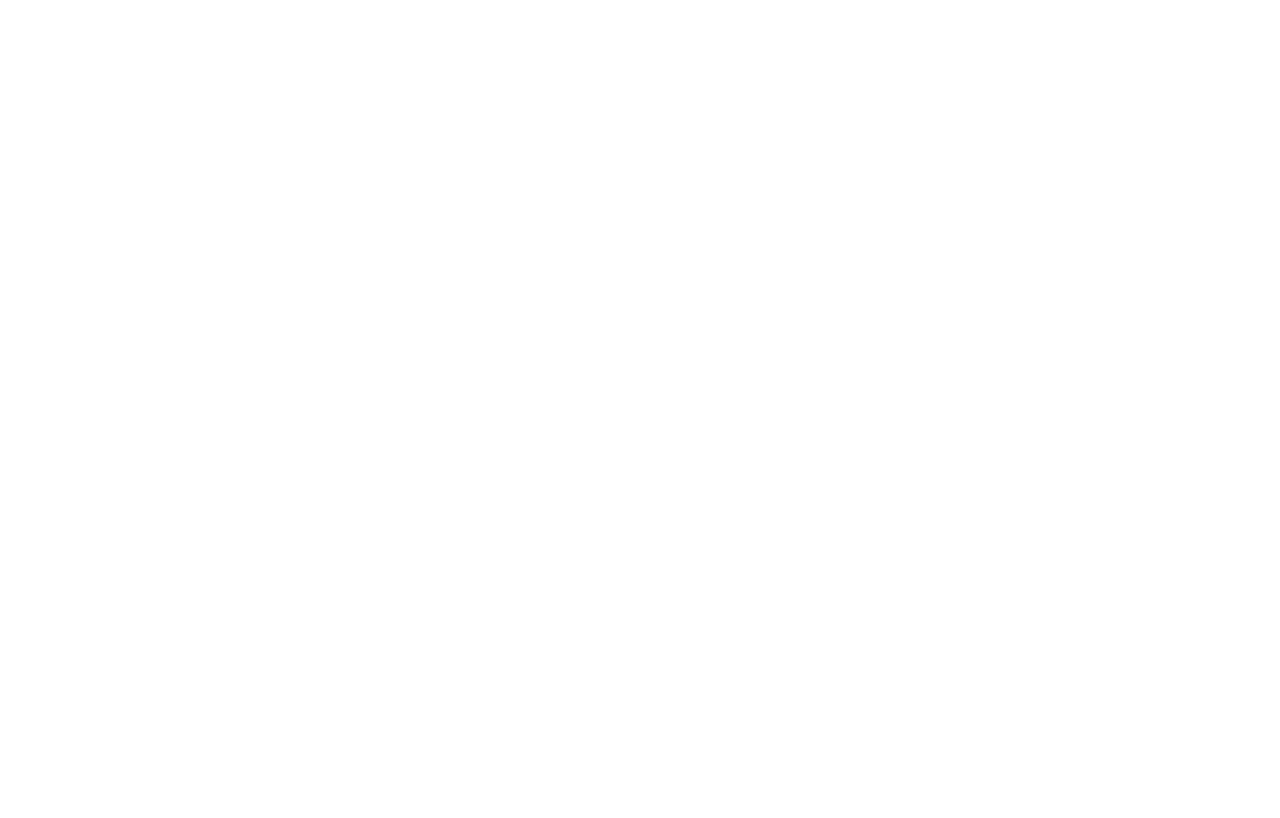
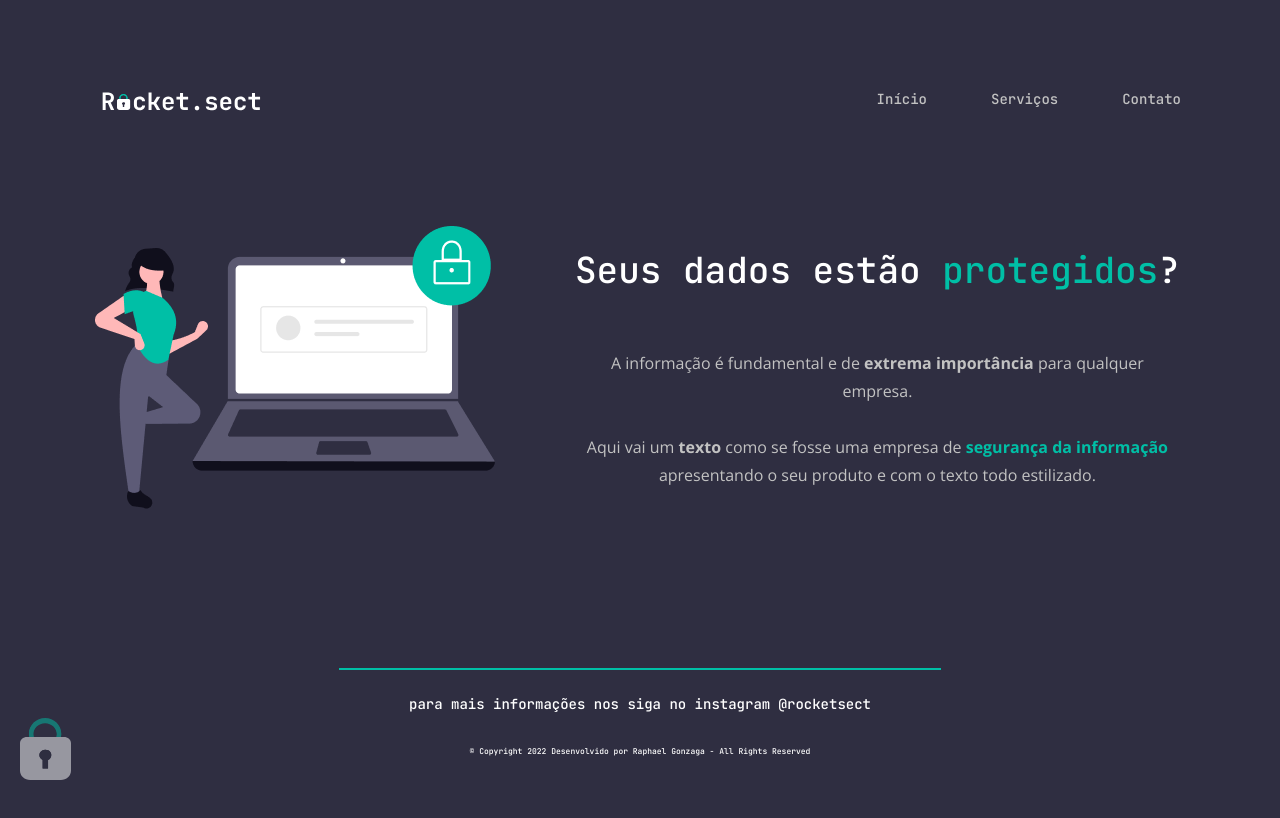
Before and after one commit to Raphael-Phillip/Rocket-Seguro, a plain HTML site: page index.html in a window 1280 px wide. Drawn offline with nearby package versions, Linux system fonts and the light colour scheme.

Commit message:
projetofinal

```diff
--- a/index.html
+++ b/index.html
@@ -1,12 +1,51 @@
 <!DOCTYPE html>
 <html lang="pt-br">
 <head>
+  <link rel="preconnect" href="https://fonts.googleapis.com">
+  <link rel="preconnect" href="https://fonts.gstatic.com" crossorigin>
+  <link rel="preconnect" href="https://fonts.googleapis.com">
+  <link rel="preconnect" href="https://fonts.gstatic.com" crossorigin>
   <meta charset="UTF-8">
   <meta http-equiv="X-UA-Compatible" content="IE=edge">
   <meta name="viewport" content="width=device-width, initial-scale=1.0">
   <title>Rocket Sect</title>
+  <link rel="stylesheet" href="styles.css">
+  <link href="https://fonts.googleapis.com/css2?family=Open+Sans&display=swap" rel="stylesheet">
+  <link href="https://fonts.googleapis.com/css2?family=JetBrains+Mono:wght@500;700&family=Open+Sans:wght@700&display=swap" rel="stylesheet">
 </head>
 <body>
-
+  <nav>
+    <img src="images/logo.svg" alt="Logo da Rocket.sect">
+    <ul>
+      <li>Início</li>
+      <li>Serviços</li>
+      <li>Contato</li>
+    </ul>
+  </nav>
+  <main>
+    <div id="imgmaior">
+      <img src="images/img1.png" alt="Imagem de uma mulher ao lado de seu computador">
+    </div>
+    <div>
+      <p id="titulo">
+        Seus dados estão <span>protegidos</span>?
+      </p>
+        <p id="corpo">
+        A informação é fundamental e de <strong>extrema importância</strong>
+        para qualquer<br/>empresa.
+        <br/>
+        <br/>
+        Aqui vai um <strong>texto</strong> como se fosse uma empresa de
+        <span>segurança da informação</span><br/>
+        apresentando o seu produto e com o texto todo estilizado.
+      </p>
+    </div>
+  </main>
+  <div id="line"></div>
+  <footer>
+    <img src="images/padlock.svg" alt="Imagem de um cadeado">
+    para mais informações nos siga no instagram <a href="#">@rocketsect</a>
+    <p id="copyright">&copy; Copyright 2022 Desenvolvido por Raphael Gonzaga - All Rights Reserved</p>
+  </footer>
 </body>
 </html>
--- a/styles.css
+++ b/styles.css
@@ -1,3 +1,109 @@
 body {
-  background-color: aqua;
+  background-color: #2F2E41;
+  margin: 0;
+  min-height: 100vh;
+  padding: 0;
 }
+
+nav {
+  display: flex;
+  justify-content: space-between;
+  align-items: center;
+  margin: 71px 99px 0 99px;
+}
+
+nav ul {
+  display: flex;
+  list-style: none;
+  flex-direction: row;
+  gap: 64px;
+  padding: 0;
+  font-family: 'JetBrains Mono', monospace;
+  color: #C2C2C2;
+  font-size: 14px;
+  line-height: 28px;
+  text-decoration: none;
+  cursor: pointer;
+}
+
+nav ul li:hover {
+  color: #868686;
+}
+
+main {
+  width: 1092px;
+  height: 283px;
+  display: flex;
+  align-items: center;
+  margin: 101px auto;
+}
+
+#titulo {
+  font-family: 'JetBrains Mono', monospace;
+  color: #FFF;
+  font-size: 36px;
+  line-height: 40px;
+  margin: 0 0 0 80px;
+  text-align: center;
+}
+
+#titulo span {
+  color: #00BFA6;
+}
+
+#corpo {
+  font-family: 'Open Sans', sans-serif;
+  color: #C2C2C2;
+  font-size: 16px;
+  line-height: 28px;
+  text-align: center;
+  margin: 59px 0 0 80px;
+}
+
+#corpo span {
+  color: #00BFA6;
+  font-weight: bold;
+}
+
+#line {
+ width: 600px;
+ height: 0;
+ margin: 157px auto 20px;
+ border: 1px #00BFA6 solid;
+}
+
+footer {
+  align-items: center;
+  text-align: center;
+  font-family: 'JetBrains Mono', monospace;
+  font-weight: normal;
+  color: #FFF;
+  font-size: 14px;
+  line-height: 28px;
+}
+
+footer a {
+  text-decoration: none;
+  color: #FFF;
+}
+
+footer a:hover {
+  color: #969696;
+}
+
+ footer img {
+ display: flex;
+ margin: 0 0 20px 20px;
+ position: fixed;
+ bottom: 0;
+ opacity: 0.5;
+ }
+
+ #copyright {
+  font-size: 8px;
+  line-height: 50px;
+  font-weight: normal;
+  text-align: center;
+  color: #FFF;
+
+ }
```
